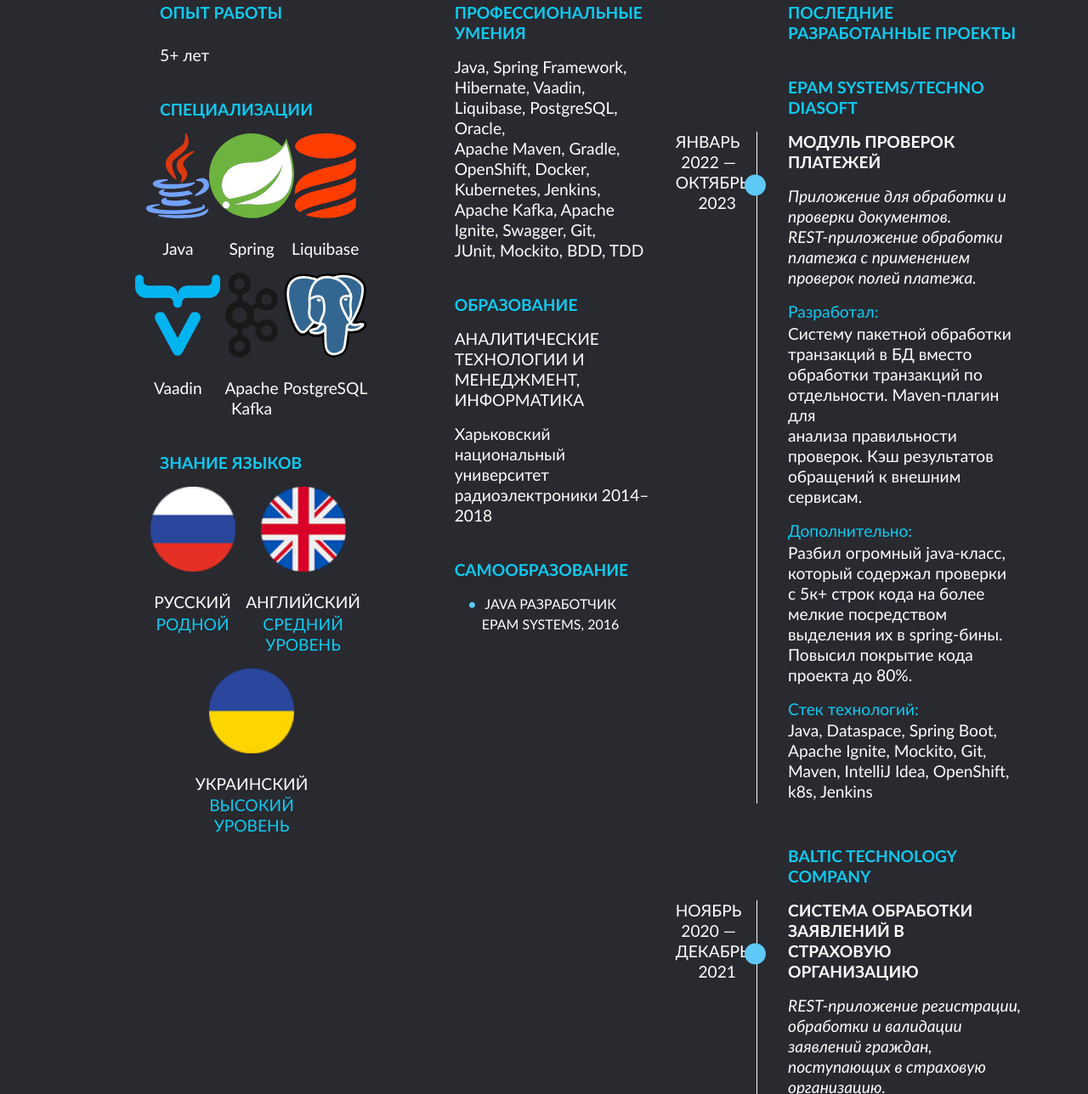
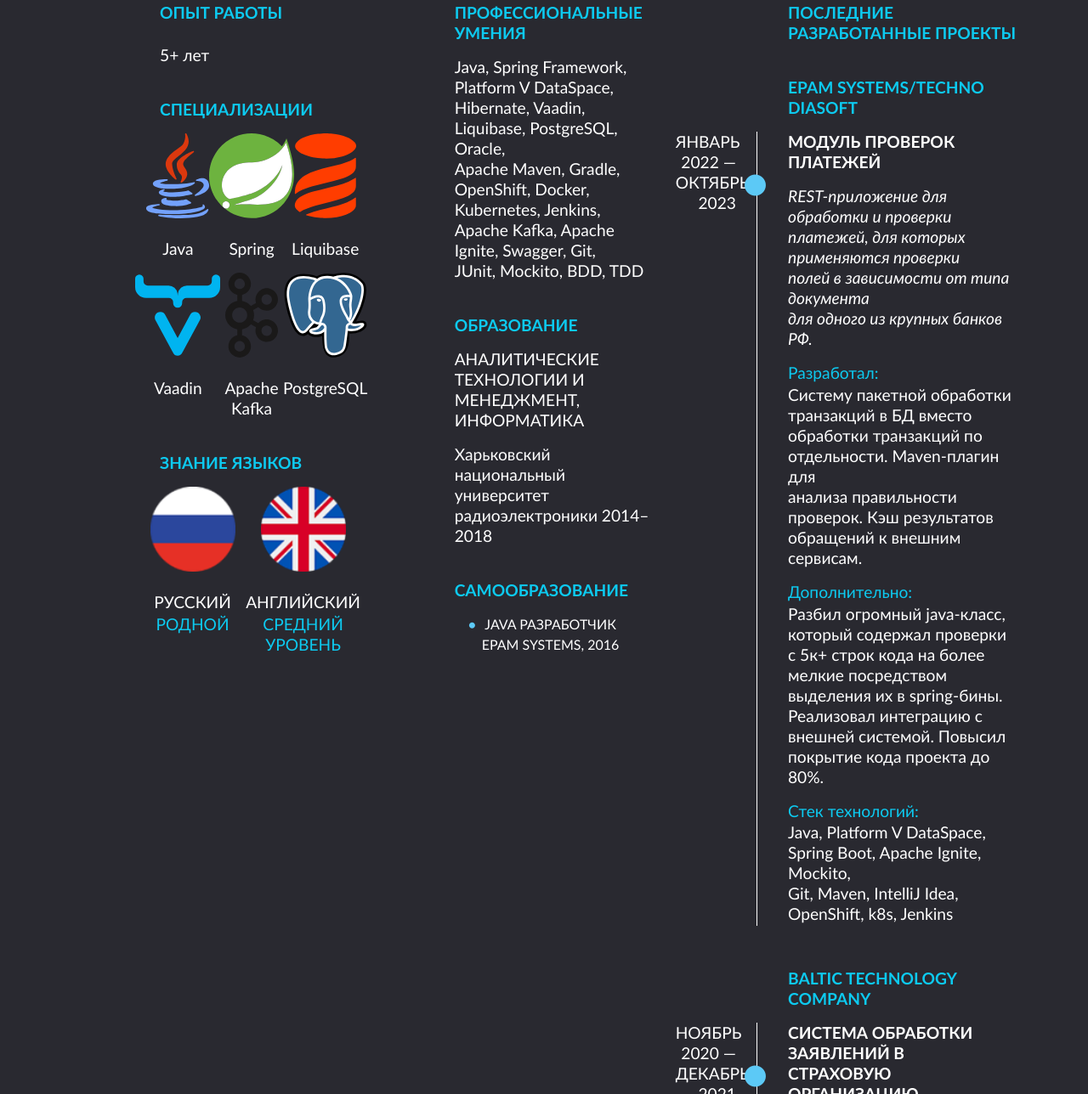
Before and after one commit to sergey-tatarinov-dev/sergey-tatarinov-dev.github.io, a plain HTML site: page index.html in a window 1280 px wide. Shown: the part 349-1637 px from the top of the page at 85% size. Drawn offline with nearby package versions, Linux system fonts and the light colour scheme.

Commit message:
Update CV

```diff
--- a/index.html
+++ b/index.html
@@ -105,17 +105,11 @@
                             <p class="no-margin-bottom icon-negative-margin-left">АНГЛИЙСКИЙ</p>
                             <p class="text-info icon-negative-margin-left">СРЕДНИЙ<br>УРОВЕНЬ</p>
                         </div>
-                        <div class="col text-center">
-                            <img class="icon icon-negative-margin-left" src="icons/ua.png" alt="ua">
-                            <br><br>
-                            <p class="no-margin-bottom icon-negative-margin-left">УКРАИНСКИЙ</p>
-                            <p class="text-info icon-negative-margin-left">ВЫСОКИЙ<br>УРОВЕНЬ</p>
-                        </div>
                     </div>
                 </div>
                 <div class="col-sm-3 offset-sm-1">
                     <p class="text-info bold">ПРОФЕССИОНАЛЬНЫЕ УМЕНИЯ</p>
-                    <p class="light">Java, Spring Framework, Hibernate, Vaadin,<br>
+                    <p class="light">Java, Spring Framework, Platform V DataSpace, Hibernate, Vaadin,<br>
                         Liquibase, PostgreSQL, Oracle,<br>
                         Apache Maven, Gradle,<br>
                         OpenShift, Docker, Kubernetes, Jenkins,<br>
@@ -154,8 +148,10 @@
                         </div>
                         <div class="col-sm-9">
                             <p class="bold">МОДУЛЬ ПРОВЕРОК ПЛАТЕЖЕЙ</p>
-                            <p class="italic">Приложение для обработки и проверки документов.<br>
-                                REST-приложение обработки платежа с применением<br> проверок полей платежа.</p>
+                            <p class="italic">REST-приложение для обработки и проверки <br>
+                                платежей, для которых применяются проверки <br>
+                                полей в зависимости от типа документа <br>
+                                для одного из крупных банков РФ. </p>
                             <p class="text-info no-margin-bottom">Разработал:</p>
                             <p>Систему пакетной обработки транзакций в БД вместо <br>
                                 обработки транзакций по отдельности. Maven-плагин для<br>
@@ -164,12 +160,11 @@
                             <p class="text-info no-margin-bottom">Дополнительно:</p>
                             <p>Разбил огромный java-класс, который содержал проверки<br>
                                 c 5к+ строк кода на более мелкие посредством<br>
-                                выделения их в spring-бины. Повысил покрытие кода<br>
-                                проекта до 80%.
+                                выделения их в spring-бины. Реализовал интеграцию с внешней системой. Повысил покрытие кода  проекта до 80%.
                             </p>
                             <p class="text-info no-margin-bottom">Стек технологий:</p>
-                            <p class="no-margin-bottom">Java, Dataspace, Spring Boot, Apache Ignite, Mockito, Git,<br>
-                                Maven, IntelliJ Idea, OpenShift, k8s, Jenkins</p>
+                            <p class="no-margin-bottom">Java, Platform V DataSpace, Spring Boot, Apache Ignite, Mockito, <br>
+                                Git, Maven, IntelliJ Idea, OpenShift, k8s, Jenkins</p>
                         </div>
                     </div>
                     <div class="row">
```
